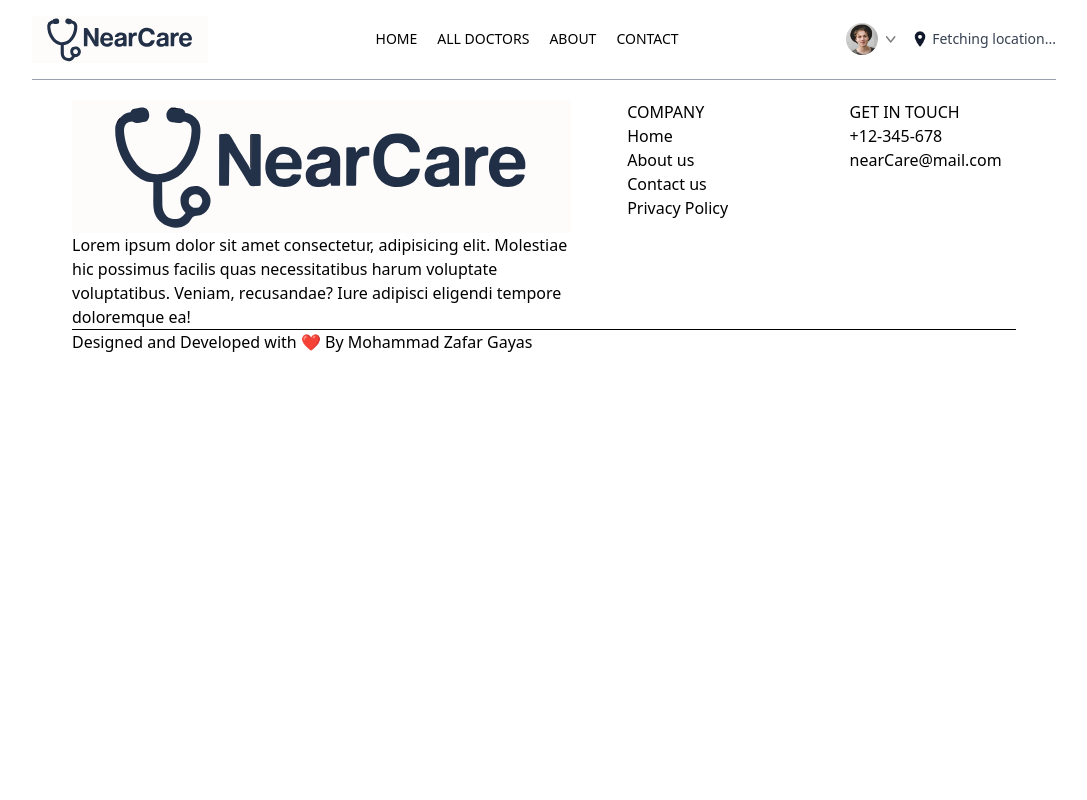
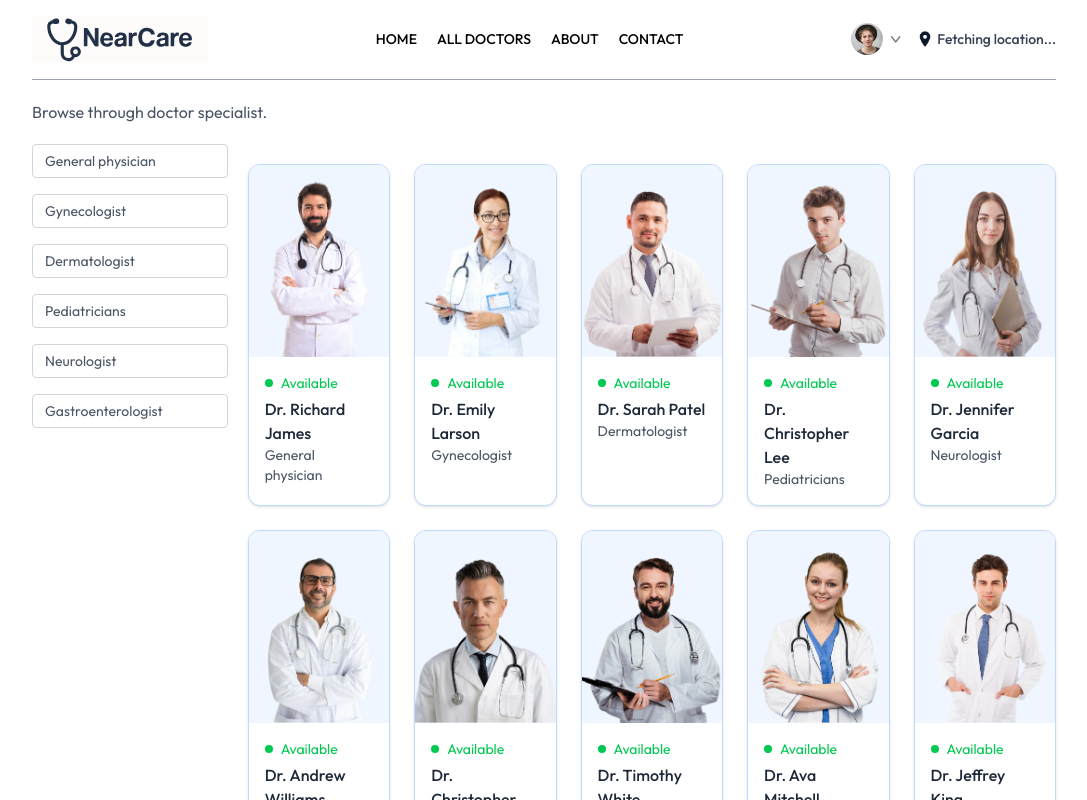
Before and after one commit to ZafarByte/NearCare, a React (Vite) app in the folder frontend/: page /doctors in a window 1280 px wide. Shown: the top 800 px of the page, without its empty margins (96-1183 px from the left). Built offline with nearby package versions, Linux system fonts and the light colour scheme; no server answers.

Commit message:
Enhance UI and filtering for doctors page
Improved the Doctors page with filtering by speciality, updated the Banner and Footer styles, made the Navbar logo navigable, and set a global font. Also corrected a doctor's speciality in the assets.

```diff
--- a/frontend/src/assets/assets.js
+++ b/frontend/src/assets/assets.js
@@ -287,7 +287,7 @@ export const doctors = [
         _id: 'doc15',
         name: 'Dr. Amelia Hill',
         image: doc15,
-        speciality: 'Dermatologist',
+        speciality: 'Gastroenterologist',
         degree: 'MBBS',
         experience: '1 Years',
         about: 'Dr. Davis has a strong commitment to delivering comprehensive medical care, focusing on preventive medicine, early diagnosis, and effective treatment strategies. Dr. Davis has a strong commitment to delivering comprehensive medical care, focusing on preventive medicine, early diagnosis, and effective treatment strategies.',
--- a/frontend/src/components/Banner.jsx
+++ b/frontend/src/components/Banner.jsx
@@ -7,11 +7,11 @@ const Banner = () => {
     <div className='flex bg-[#0f172a] rounded-lg px-6 sm:px-10 md:px-14 lg:px-12 my-20 md:mx-10'>
         {/*---------------left side------------------------*/}
         <div className='flex-1 py-8 sm:py-10 md:py-16 lg:py-24 lg:pl-5'>
-            <div className='text-xl sm:text-2xl md:text-3xl lg:text-5xl font-semibold text-white'>
+            <div className='text-xl sm:text-2xl md:text-3xl lg:text-5xl font-semibold  text-[#06b6d4]'>
                 <p>Book Appointment</p>
                 <p className='mt-4'>With 100+ Trusted Doctors</p>
             </div>
-            <button onClick={()=>{navigate('/login'); scrollTo(0,0)}} className='bg-white text-sm sm:text-base text-gray-600 px-8 py-3 rounded-full mt-6 hover:scale-105 transition-all'>Create Account</button>
+            <button onClick={()=>{navigate('/login'); scrollTo(0,0)}} className='bg-[#0ea5e9] text-white text-sm sm:text-base text-gray-600 px-8 py-3 rounded-full mt-6 hover:scale-105 transition-all'>Create Account</button>
         </div>
         {/*---------------righ side------------------------*/}
         <div className='hidden md:block md:w-1/2 lg:w-[370px] relative'>
--- a/frontend/src/components/Footer.jsx
+++ b/frontend/src/components/Footer.jsx
@@ -4,16 +4,16 @@ import { assets } from '../assets/assets'
 const Footer = () => {
   return (
     <div className='md:mx-10'>
-        <div className='flex flex-col sm:grid grid-cols-[3fr_1fr_1fr] gap-14 my'>
+        <div className='flex flex-col sm:grid grid-cols-[3fr_1fr_1fr] gap-14 my-10 mt-40 text-sm'>
             {/*-----left section----*/}
             <div>
-                <img src={assets.logo} alt="" />
-                <p>Lorem ipsum dolor sit amet consectetur, adipisicing elit. Molestiae hic possimus facilis quas necessitatibus harum voluptate voluptatibus. Veniam, recusandae? Iure adipisci eligendi tempore doloremque ea!</p>
+                <img className='mb-5 w-40' src={assets.logo} alt="" />
+                <p className='w-full md:w-2/3 text-gray-600  leading-6'>Lorem ipsum dolor sit amet consectetur, adipisicing elit. Molestiae hic possimus facilis quas necessitatibus harum voluptate voluptatibus. Veniam, recusandae? Iure adipisci eligendi tempore doloremque ea!</p>
             </div>
             {/*-----center section----*/}
             <div>
-                <p>COMPANY</p>
-                <ul>
+                <p className='text-xl font-medium mb-5'>COMPANY</p>
+                <ul className='flex flex-col gap-2 text-gray-600'>
                     <li>Home</li>
                     <li>About us</li>
                     <li>Contact us</li>
@@ -22,8 +22,8 @@ const Footer = () => {
             </div>
             {/*-----right section----*/}
             <div>
-                <p>GET IN TOUCH</p>
-                <ul>
+                <p className='text-xl font-medium mb-5'>GET IN TOUCH</p>
+                <ul className='flex flex-col gap-2 text-gray-600'>
                     <li>+12-345-678</li>
                     <li>nearCare@mail.com</li>
                 </ul>
@@ -31,7 +31,7 @@ const Footer = () => {
         </div>
         <div>
             <hr />
-            <p>Designed and Developed with ❤️ By Mohammad Zafar Gayas</p>
+            <p className='py-5 text-sm text-center'>Designed and Developed with ❤️ By Mohammad Zafar Gayas</p>
         </div>
     </div>
   )
--- a/frontend/src/components/Navbar.jsx
+++ b/frontend/src/components/Navbar.jsx
@@ -45,7 +45,7 @@ const Navbar = () => {
   return (
     <div className='flex items-center justify-between text-sm py-4 mb-5 border-b border-b-gray-400'>
       {/* Logo */}
-      <img src={assets.logo} alt="Logo" className='w-44 cursor-pointer' />
+      <img onClick={()=>navigate('/')} src={assets.logo} alt="Logo" className='w-44 cursor-pointer' />
 
       {/* Navigation Links */}
       <ul className='hidden md:flex items-start gap-5 font-medium'>
--- a/frontend/src/index.css
+++ b/frontend/src/index.css
@@ -1,3 +1,4 @@
+@import url('https://fonts.googleapis.com/css2?family=Open+Sans:ital,wght@0,300..800;1,300..800&family=Outfit:wght@100..900&display=swap');
 @import "tailwindcss";
 
 .active hr{
@@ -7,3 +8,6 @@
 ::-webkit-scrollbar{
     @apply hidden
 }
+*{
+    font-family: Outfit;
+}
--- a/frontend/src/pages/Doctors.jsx
+++ b/frontend/src/pages/Doctors.jsx
@@ -1,8 +1,61 @@
-import React from 'react'
+import React, { useContext, useEffect, useState } from 'react'
+import { useNavigate, useParams } from 'react-router-dom'
+import { AppContext } from '../context/AppContext'
 
 const Doctors = () => {
+  const{speciality}=useParams()
+  const[filterDoc,setFilterDoc]=useState([])
+  const navigate =useNavigate()
+  const{doctors}=useContext(AppContext)
+  const applyFilter = ()=>{
+    if(speciality){
+      setFilterDoc(doctors.filter(doc=>doc.speciality===speciality))
+    }
+    else{
+      setFilterDoc(doctors)
+    }
+  }
+
+  useEffect(()=>{
+    applyFilter()
+  },[doctors,speciality])
   return (
-    <div></div>
+    <div>
+      <p className='text-gray-600'>Browse through doctor specialist.</p>
+      <div className='flex flex-col items-start gap-5 mt-5 sm:flex-row'>
+        <div className='flex flex-col gap-4 text-sm text-gray-600'>
+          <p onClick={()=>speciality==='General physician'?navigate('/doctors') : navigate('/doctors/General physician')}className={`w-[94vw] sm:w-auto pl-3 py-1.5 pr-10 border border-gray-300 rounded transition-all cursor-pointer ${speciality==="General physician"?"bg-indigo-100 text-black":""}`}>General physician</p>
+          <p onClick={()=>speciality==='Gynecologist'?navigate('/doctors') : navigate('/doctors/Gynecologist')}className={`w-[94vw] sm:w-auto pl-3 py-1.5 pr-16 border border-gray-300 rounded transition-all cursor-pointer ${speciality==="Gynecologist"?"bg-indigo-100 text-black":""}`}>Gynecologist</p>
+          <p onClick={()=>speciality==='Dermatologist'?navigate('/doctors') : navigate('/doctors/Dermatologist')}className={`w-[94vw] sm:w-auto pl-3 py-1.5 pr-16 border border-gray-300 rounded transition-all cursor-pointer ${speciality==="Dermatologist"?"bg-indigo-100 text-black":""}`}>Dermatologist</p>
+          <p onClick={()=>speciality==='Pediatricians'?navigate('/doctors') : navigate('/doctors/Pediatricians')}className={`w-[94vw] sm:w-auto pl-3 py-1.5 pr-16 border border-gray-300 rounded transition-all cursor-pointer ${speciality==="Pediatricians"?"bg-indigo-100 text-black":""}`}>Pediatricians</p>
+          <p onClick={()=>speciality==='Neurologist'?navigate('/doctors') : navigate('/doctors/Neurologist')}className={`w-[94vw] sm:w-auto pl-3 py-1.5 pr-16 border border-gray-300 rounded transition-all cursor-pointer ${speciality==="Neurologist"?"bg-indigo-100 text-black":""}`}>Neurologist</p>
+          <p onClick={()=>speciality==='Gastroenterologist'?navigate('/doctors') : navigate('/doctors/Gastroenterologist')}className={`w-[94vw] sm:w-auto pl-3 py-1.5 pr-16 border border-gray-300 rounded transition-all cursor-pointer ${speciality==="Gastroenterologist"?"bg-indigo-100 text-black":""}`}>Gastroenterologist</p>
+        </div>
+        <div className='w-full grid grid-cols-1 sm:grid-cols-2 md:grid-cols-3 lg:grid-cols-4 xl:grid-cols-5 gap-6 pt-5 px-3 sm:px-0'>
+        {
+          filterDoc.map((item, index) => (
+                    <div onClick={() => navigate(`/appointment/${item._id}`)}
+                        key={index}
+                        className='border border-blue-200 rounded-xl overflow-hidden cursor-pointer hover:-translate-y-2 transition-all duration-500 shadow-sm bg-white'
+                    >
+                        <img
+                            className='w-full h-48 object-cover object-top bg-blue-50'
+                            src={item.image}
+                            alt={item.name}
+                        />
+                        <div className='p-4'>
+                            <div className='flex items-center gap-2 text-sm text-green-500 mb-1'>
+                                <span className='w-2 h-2 bg-green-500 rounded-full'></span>
+                                <p>Available</p>
+                            </div>
+                            <p className='font-medium text-gray-800'>{item.name}</p>
+                            <p className='text-sm text-gray-600'>{item.speciality}</p>
+                        </div>
+                    </div>
+                ))}
+        </div>
+      </div>
+    </div>
   )
 }
 
```
